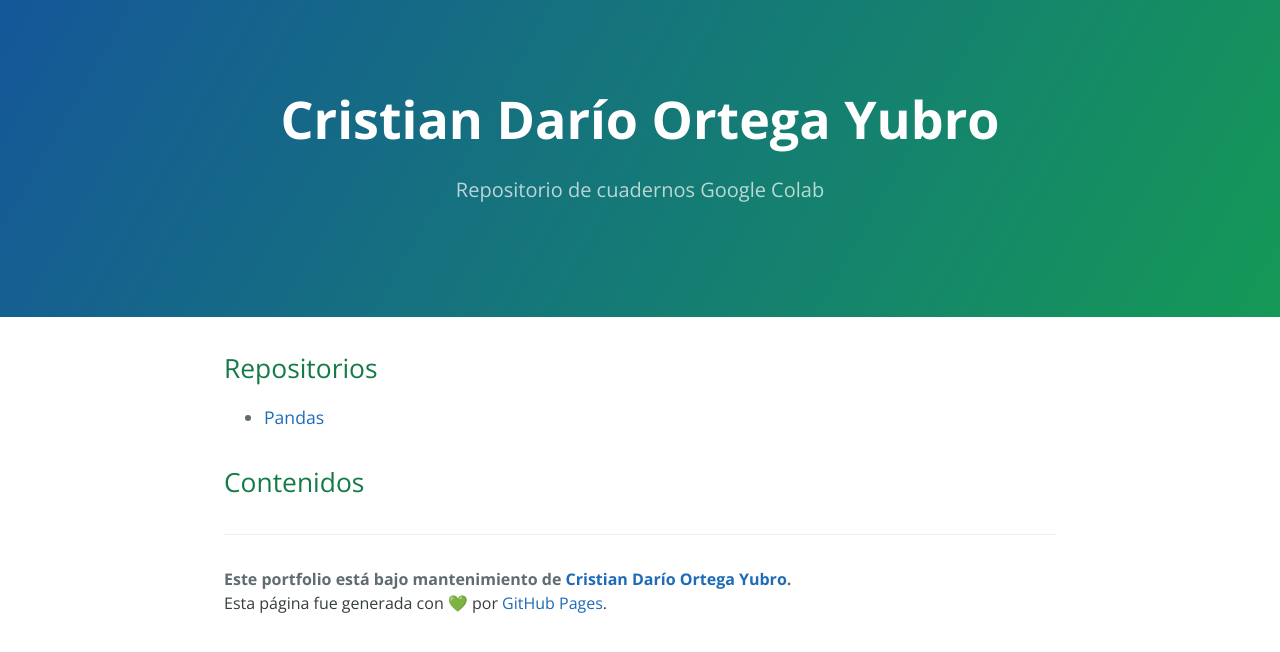
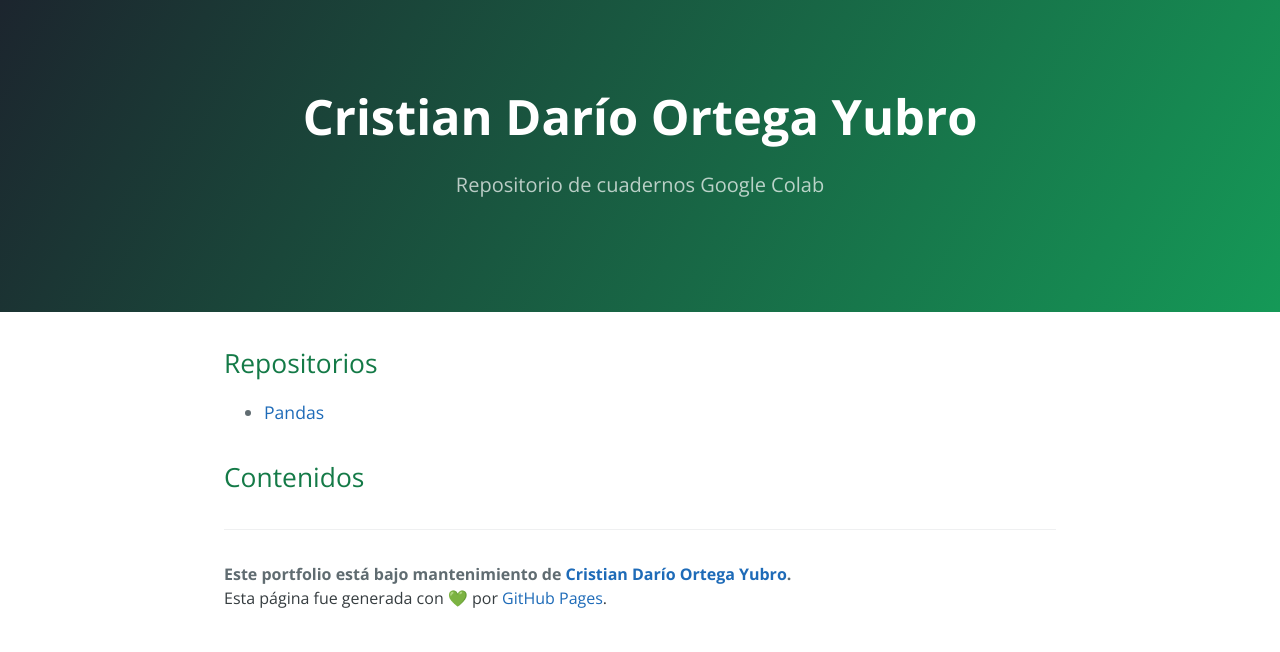
Before and after one commit to cristiandarioortegayubro/portfolio, a Jekyll site: the page built from index.md, in a window 1280 px wide. Shown: the top 652 px of the page. Built offline with Jekyll 4.4.1, drawn with Linux system fonts in a browser that asks for light colours.

Commit message:
Update cayman.css

```diff
--- a/css/cayman.css
+++ b/css/cayman.css
@@ -139,15 +139,15 @@ a:hover { text-decoration: underline; }
 @media screen and (max-width: 42em) { .btn { display: block; width: 100%; padding: 0.75rem; font-size: 0.9rem; }
   .btn + .btn { margin-top: 1rem; margin-left: 0; } }
 
-.page-header { color: #fff; text-align: center; background-color: #159957; background-image: linear-gradient(120deg, #155799, #159957); }
+.page-header { color: #fff; text-align: center; background-color: #159957; background-image: linear-gradient(120deg, #1c252e, #159957); }
 @media screen and (min-width: 64em) { .page-header { padding: 5rem 6rem; } }
 @media screen and (min-width: 42em) and (max-width: 64em) { .page-header { padding: 3rem 4rem; } }
 @media screen and (max-width: 42em) { .page-header { padding: 2rem 1rem; } }
 
 .project-name { margin-top: 0; margin-bottom: 0.1rem; }
-@media screen and (min-width: 64em) { .project-name { font-size: 3.25rem; } }
-@media screen and (min-width: 42em) and (max-width: 64em) { .project-name { font-size: 2.25rem; } }
-@media screen and (max-width: 42em) { .project-name { font-size: 1.75rem; } }
+@media screen and (min-width: 64em) { .project-name { font-size: 3.05rem; } }
+@media screen and (min-width: 42em) and (max-width: 64em) { .project-name { font-size: 2.05rem; } }
+@media screen and (max-width: 42em) { .project-name { font-size: 1.55rem; } }
 
 .project-tagline { margin-bottom: 2rem; font-weight: normal; opacity: 0.7; }
 @media screen and (min-width: 64em) { .project-tagline { font-size: 1.25rem; } }
```
